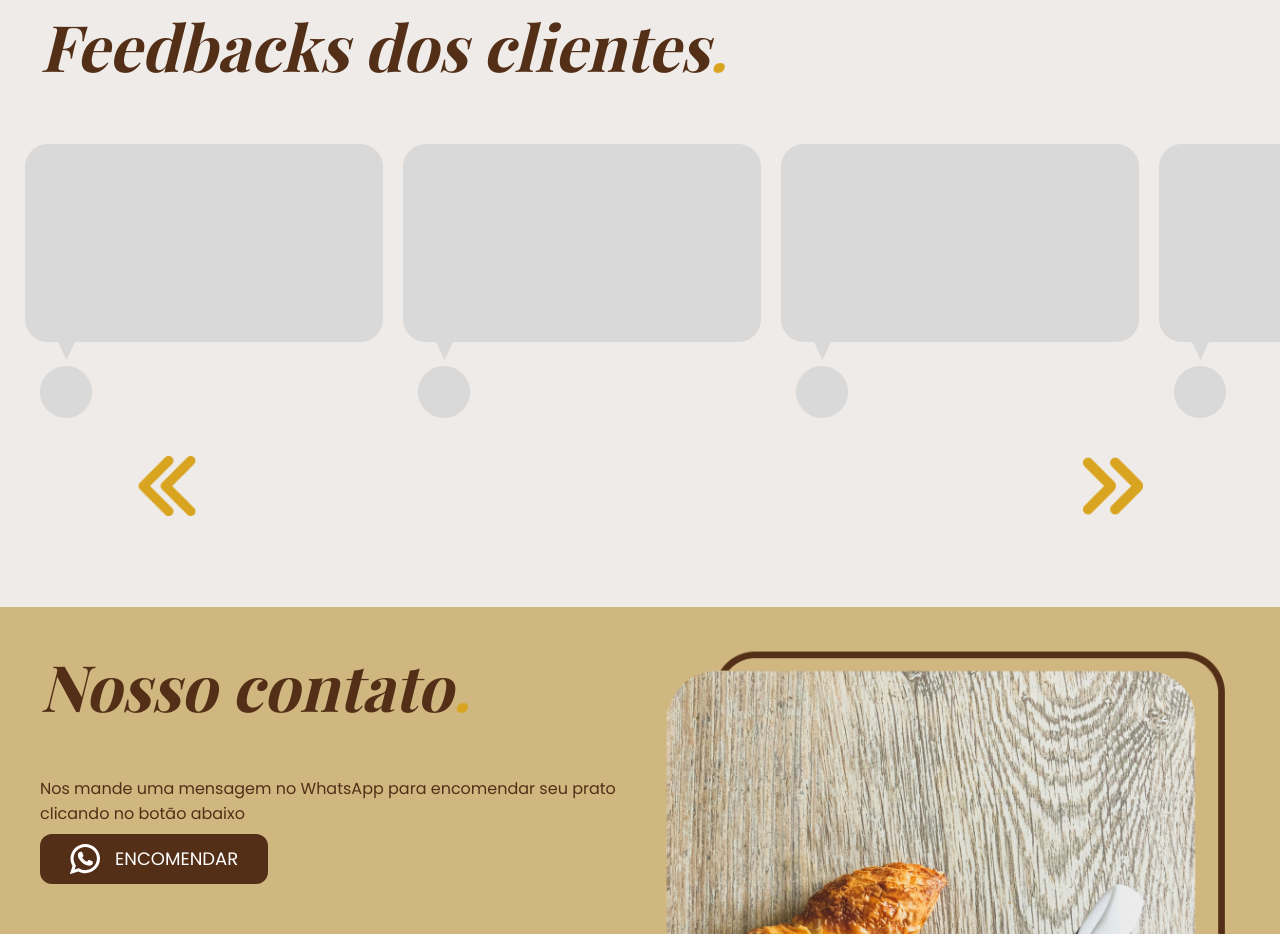
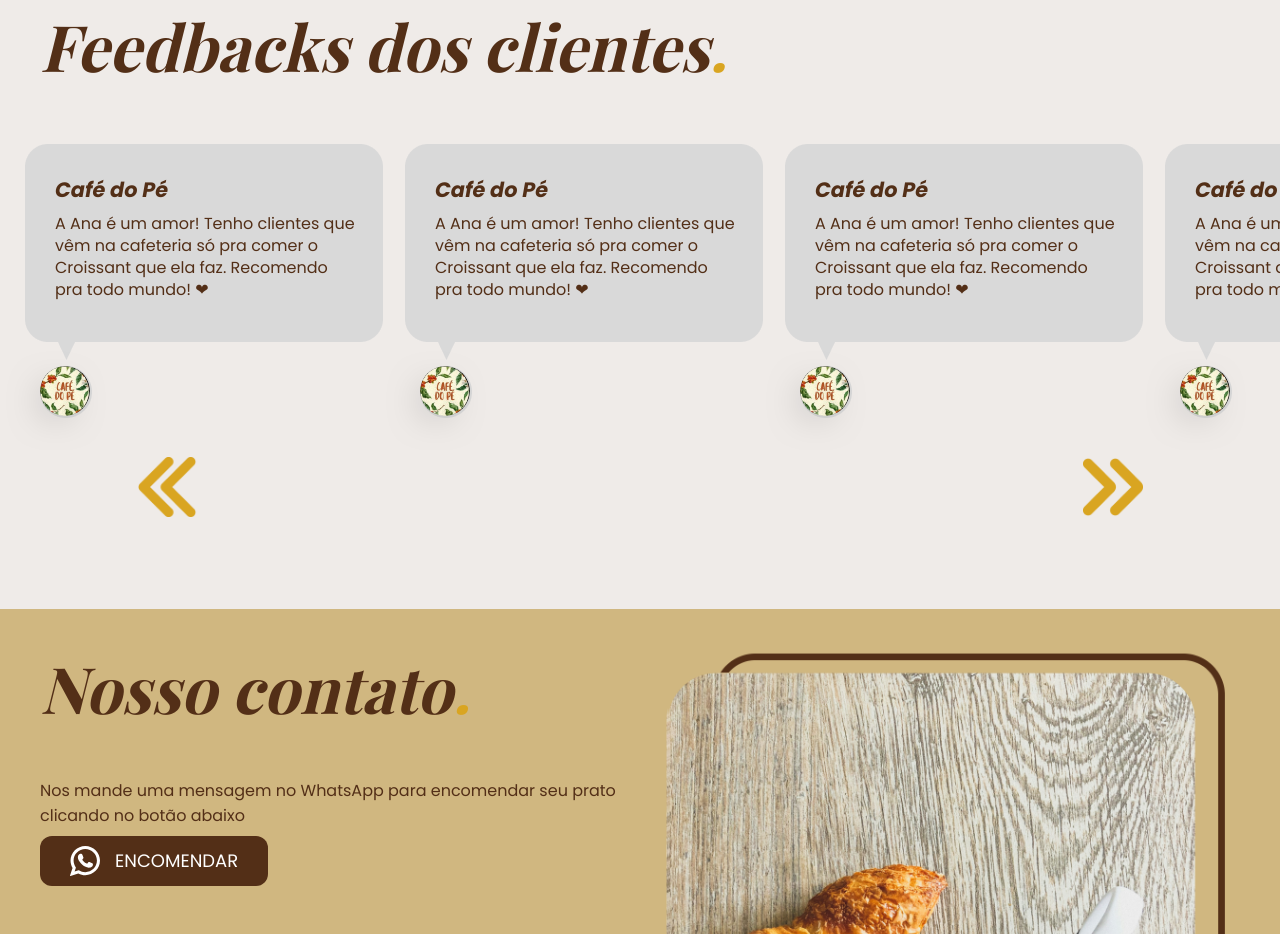
Before and after one commit to rafaoshikawa/anaamaro, a website with bundled scripts: page index.html in a window 1280 px wide. Shown: the part 4335-5269 px from the top of the page. Built offline with nearby package versions, Linux system fonts and the light colour scheme; a web font is replaced by a local one.

Commit message:
Feedback section

```diff
--- a/index.html
+++ b/index.html
@@ -355,27 +355,65 @@
       <button class="scrollButton left"><img src="./assets/icons/left.png" alt="Retroceder para Esquerda"></button>
       <div class="feedbackContainer">
         <ul class="feedbackBaloons">
-          <li>
-            <img src="./assets/images/feedbacks/Review Card.png" alt="Feedbacks de Clientes">
+
+          <li  class="baloon" style="background-image: url('./assets/images/feedbacks/Review\ Card.png');">
+            <div class="balaoFala">
+              <div class="conteudo-balao">
+                <p class="titleFeedback">Café do Pé</p>
+                <p class="fontTextFeedback">A Ana é um amor! Tenho clientes que vêm na
+                  cafeteria só pra comer o Croissant que ela faz.
+                  Recomendo pra todo mundo! ❤</p>
+              </div>
+            </div>
+            <img  class="client" src="./assets/images/feedbacks/cafedope.png" alt="Café do pé">
           </li>
-          <li>
-            <img src="./assets/images/feedbacks/Review Card.png" alt="Feedbacks de Clientes">
+          <li  class="baloon" style="background-image: url('./assets/images/feedbacks/Review\ Card.png');">
+            <div class="balaoFala">
+              <div class="conteudo-balao">
+                <p class="titleFeedback">Café do Pé</p>
+                <p class="fontTextFeedback">A Ana é um amor! Tenho clientes que vêm na
+                  cafeteria só pra comer o Croissant que ela faz.
+                  Recomendo pra todo mundo! ❤</p>
+              </div>
+            </div>
+            <img  class="client" src="./assets/images/feedbacks/cafedope.png" alt="Café do pé">
           </li>
-          <li>
-            <img src="./assets/images/feedbacks/Review Card.png" alt="Feedbacks de Clientes">
+          <li  class="baloon" style="background-image: url('./assets/images/feedbacks/Review\ Card.png');">
+            <div class="balaoFala">
+              <div class="conteudo-balao">
+                <p class="titleFeedback">Café do Pé</p>
+                <p class="fontTextFeedback">A Ana é um amor! Tenho clientes que vêm na
+                  cafeteria só pra comer o Croissant que ela faz.
+                  Recomendo pra todo mundo! ❤</p>
+              </div>
+            </div>
+            <img  class="client" src="./assets/images/feedbacks/cafedope.png" alt="Café do pé">
           </li>
-          <li>
-            <img src="./assets/images/feedbacks/Review Card.png" alt="Feedbacks de Clientes">
+          <li  class="baloon" style="background-image: url('./assets/images/feedbacks/Review\ Card.png');">
+            <div class="balaoFala">
+              <div class="conteudo-balao">
+                <p class="titleFeedback">Café do Pé</p>
+                <p class="fontTextFeedback">A Ana é um amor! Tenho clientes que vêm na
+                  cafeteria só pra comer o Croissant que ela faz.
+                  Recomendo pra todo mundo! ❤</p>
+              </div>
+            </div>
+            <img  class="client" src="./assets/images/feedbacks/cafedope.png" alt="Café do pé">
           </li>
-          <li>
-            <img src="./assets/images/feedbacks/Review Card.png" alt="Feedbacks de Clientes">
+          <li  class="baloon" style="background-image: url('./assets/images/feedbacks/Review\ Card.png');">
+            <div class="balaoFala">
+              <div class="conteudo-balao">
+                <p class="titleFeedback">Café do Pé</p>
+                <p class="fontTextFeedback">A Ana é um amor! Tenho clientes que vêm na
+                  cafeteria só pra comer o Croissant que ela faz.
+                  Recomendo pra todo mundo! ❤</p>
+              </div>
+            </div>
+            <img  class="client" src="./assets/images/feedbacks/cafedope.png" alt="Café do pé">
           </li>
-          <li>
-            <img src="./assets/images/feedbacks/Review Card.png" alt="Feedbacks de Clientes">
-          </li>
-          <li>
-            <img src="./assets/images/feedbacks/Review Card.png" alt="Feedbacks de Clientes">
-          </li>
+
+
+
         </ul>
       </div>
       <button class="scrollButton right"><img src="./assets/icons/right.png" alt="Avançar para Direita">
--- a/main.js
+++ b/main.js
@@ -15,3 +15,7 @@ document.addEventListener('DOMContentLoaded', function () {
     feedbackContainer.scrollBy({ left: scrollAmount, behavior: 'smooth' });
   });
 });
+
+
+
+//
--- a/styles/Feedbacks/feedbacks.scss
+++ b/styles/Feedbacks/feedbacks.scss
@@ -61,3 +61,29 @@
   height: 60px;
 
 }
+
+.balaoFala {
+  background-size: cover;
+  background-repeat: no-repeat;
+  padding: 20px;
+  margin: 20px;
+  position: relative;
+  width: 300px;
+  height: 220px;
+}
+
+.baloon{
+  position: relative;
+}
+
+.client{
+  position: absolute;
+  bottom: 18px;
+  left: 25px;
+  width: 50px;
+  height: 50px;
+  border-radius: 50%;
+  box-shadow: -9px 10px 37px -15px rgba(0,0,0,0.51);
+  -webkit-box-shadow: -9px 10px 37px -15px rgba(0,0,0,0.51);
+  -moz-box-shadow: -9px 10px 37px -15px rgba(0,0,0,0.51);
+}
--- a/styles/Global/global.scss
+++ b/styles/Global/global.scss
@@ -102,6 +102,18 @@ body {
   }
 }
 
+.fontTextFeedback{
+  font-size: 1rem ;
+  line-height: 22px;
+  font-family: $ff-text ;
+}
+.titleFeedback{
+font-size: 1.3rem;
+font-family: $ff-text ;
+font-weight: bold;
+font-style: italic;
+margin-bottom: 8px;
+}
 .titleProducts {
   font-size: 3rem;
   font-family: $ff-title;
```
Also changed, not shown: assets/images/feedbacks/cafedope.png (added), dist/styles.css, 1 other file.
